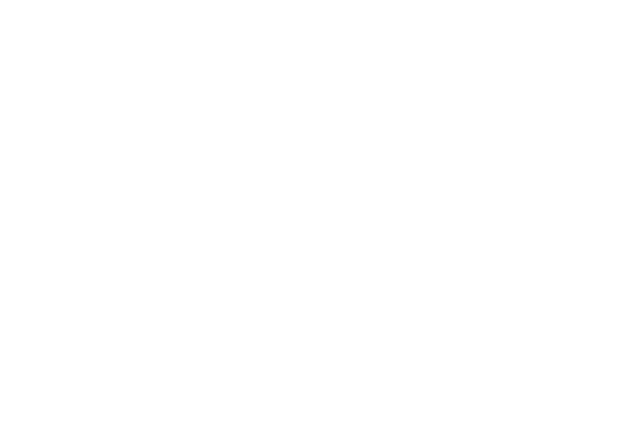
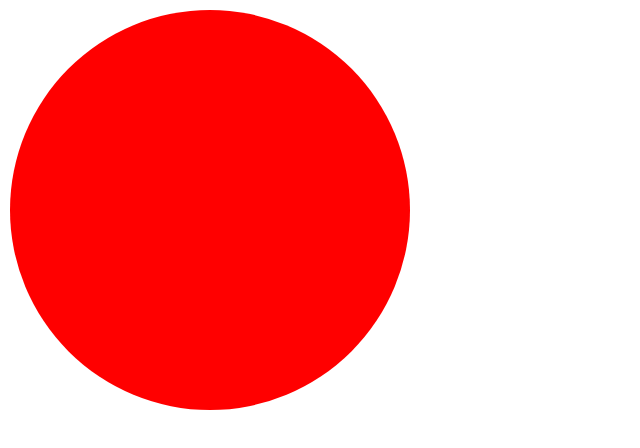
Before and after one commit to osamaazbarga/react-exersises, a React (Create React App) app: page / in a window 1280 px wide. Shown: the top 448 px of the page, without its empty margins (0-640 px from the left). Built offline with nearby package versions, Linux system fonts and the light colour scheme.

Commit message:
8.3-changing_box

```diff
--- a/src/App.js
+++ b/src/App.js
@@ -7,6 +7,7 @@
 import Hide from './Components/Hide_And_Seek-7.2/HideAndSeek'
 import Color from './Components/LifeCycle-8.1/Color'
 import ChangeBox from './Components/LifeCycle-8.2/ChangingBox'
+import BoxToCircle from './Components/LifeCycle-8.3/BoxToCircle'
 import faker from 'faker'
 
 
@@ -25,9 +26,10 @@
 
       {/* <Hide/> */}
       {/* <Color/> */}
-      <ChangeBox size="50px" top="10px"/>
+      {/* <ChangeBox size="50px" top="10px"/>
         <ChangeBox size="100px" top="70px"/>
-        <ChangeBox size="30px" top="150px"/>
+        <ChangeBox size="30px" top="150px"/> */}
+      <BoxToCircle/>
 
 
     </div>
--- /dev/null
+++ b/src/Components/LifeCycle-8.3/BoxToCircle.js
@@ -0,0 +1,32 @@
+import { Component } from "react";
+
+import './style.css'
+let boxradius=0;
+class BoxToCircle extends Component{
+    constructor(){
+        super();
+        this.state={box:false,boxradius:0}
+
+    }
+    componentDidMount(){
+
+        setTimeout(() => {
+            this.setState({ boxradius:90});
+           }, 4000);
+    }
+    render(){
+        let boxStyle = {
+             borderRadius:this.state.boxradius+'%'
+          }
+          console.log(this.state.box)
+        return (
+
+            <div>
+
+                {<div className="box" style={boxStyle}></div>}
+            </div>
+        )
+    }
+}
+
+export default BoxToCircle
--- /dev/null
+++ b/src/Components/LifeCycle-8.3/style.css
@@ -0,0 +1,20 @@
+.box {
+    height: 400px;
+    width: 400px;
+    animation-name: example;
+    animation-duration: 4s;
+
+
+    margin:10px
+  }
+
+  @keyframes example {
+    0%   {background: red;}
+  20%  {background: yellow;}
+  40%  {background: green;}
+  60%  {background: purple;}
+  80% {background: pink;}
+  100% {background: orangered;}
+
+
+  }
```
Also changed, not shown: 1 other file (tests, documents, lock files or other folders).
